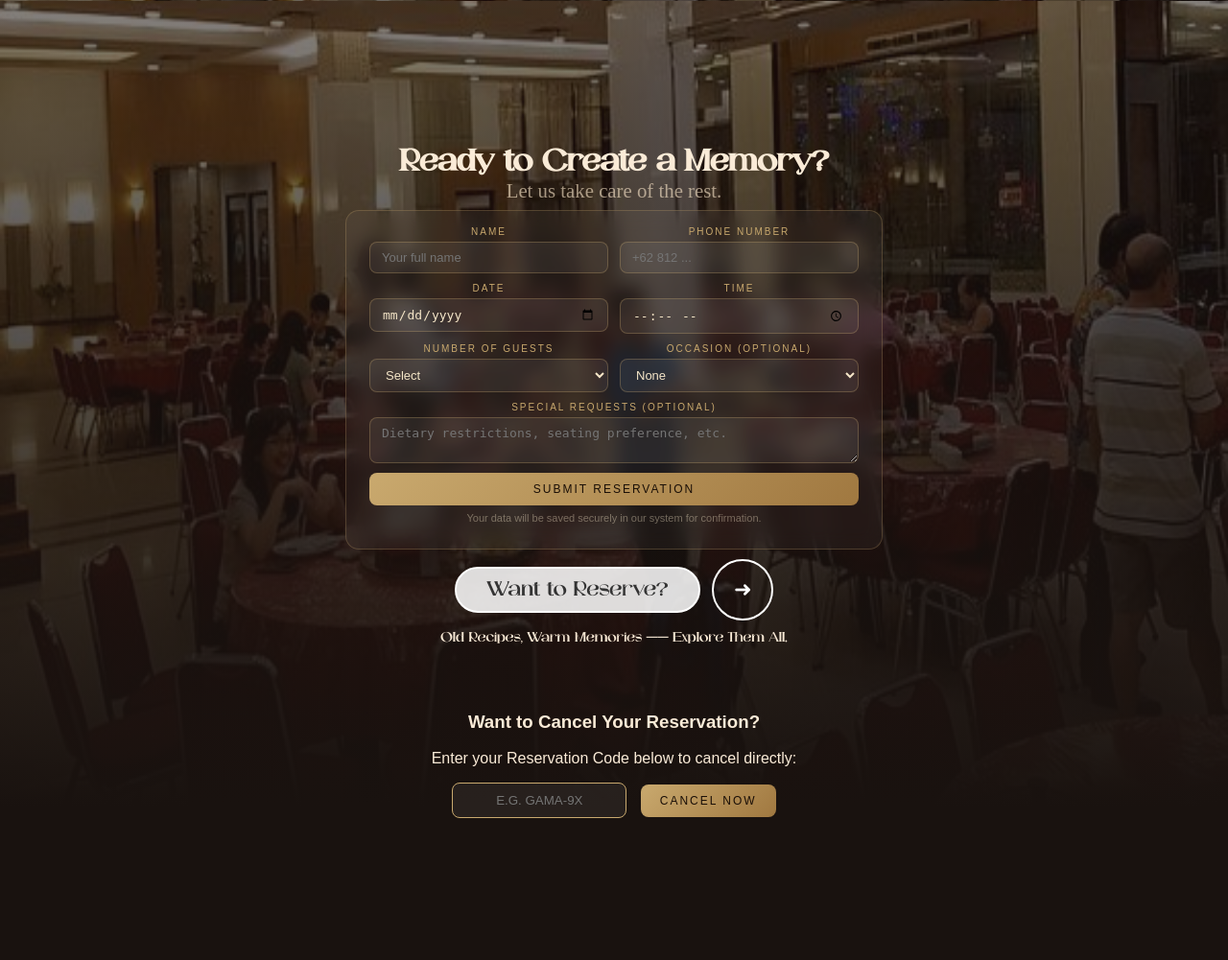
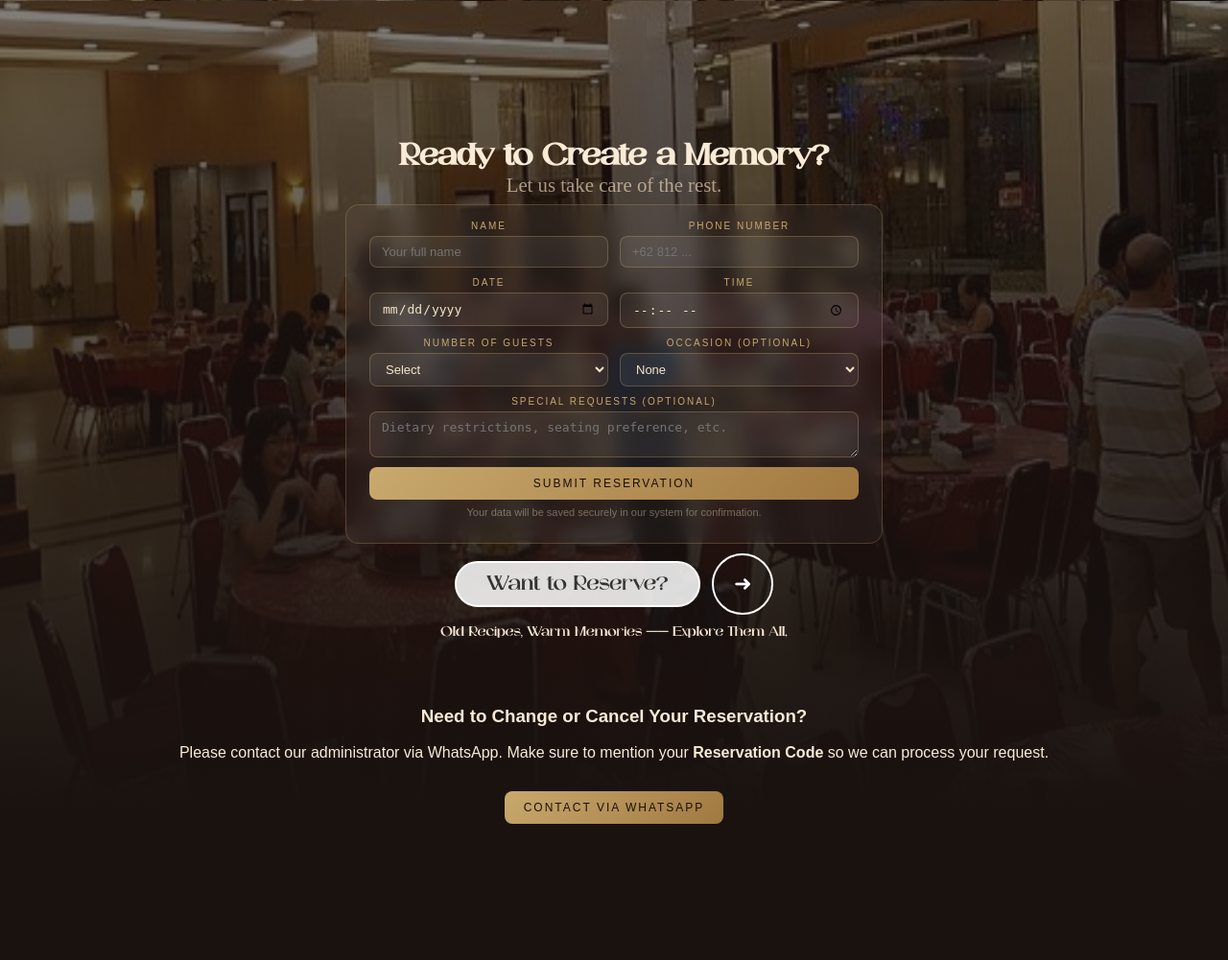
Before and after one commit to dothadance/gama_fixed_repository, a PHP site: page / in a window 1280 px wide. Shown: the part 2453-3454 px from the top of the page at 96% size. Run offline with PHP 8.4, Linux system fonts and the light colour scheme; some web fonts are replaced.

Commit message:
Update index.php
Changed user cancellation button

```diff
--- a/index.php
+++ b/index.php
@@ -180,15 +180,53 @@ if (isset($_GET['status']) && $_GET['status'] == 'success' && isset($_GET['code'
     <p>Old Recipes, Warm Memories ── Explore Them All.</p>
   </div>
 
-  <div class="cancel-reservation-wrapper" style="margin-top: 50px; text-align: center; color: antiquewhite;">
-    <h3>Want to Cancel Your Reservation?</h3>
-    <p>Enter your Reservation Code below to cancel directly:</p>
+<div class="cancel-reservation-wrapper" style="margin-top: 50px; text-align: center; color: antiquewhite;">
+    <h3>Need to Change or Cancel Your Reservation?</h3>
 
-    <form action="cancel_reservation.php" method="POST" style="display: inline-block;" onsubmit="return confirm('Are you sure you want to cancel this reservation?');">
-        <input type="text" name="reservation_code" placeholder="e.g. gama-9X" required
-               style="padding: 10px; border-radius: 8px; border: 1px solid #c9a96e; background: rgba(255,255,255,0.06); color: #f5e6c8; outline: none; width: 160px; text-align: center; text-transform: uppercase;">
-        <button type="submit" class="wa-btn" style="width: auto; padding: 10px 20px; margin-top: 0; margin-left: 10px; display: inline-block;">Cancel Now</button>
-    </form>
+    <p>
+        Please contact our administrator via WhatsApp.
+        Make sure to mention your <strong>Reservation Code</strong> so we can process your request.
+    </p>
+
+    <button type="button"
+            class="wa-btn"
+            style="width:auto; padding:10px 20px; margin-top:15px;"
+            onclick="openCancelModal()">
+        Contact via WhatsApp
+    </button>
+</div>
+
+<div id="cancelModal" class="gama-modal-overlay" style="display:none;">
+    <div class="gama-modal-box">
+
+        <div class="gama-modal-icon">📞</div>
+
+        <h2>Reservation Assistance</h2>
+
+        <p>
+            To cancel or modify your reservation, please contact our administrator via WhatsApp.
+        </p>
+
+        <div class="gama-code-box">
+            <span class="gama-code-title">IMPORTANT</span>
+            <span class="gama-code-value">Mention Your Reservation Code</span>
+        </div>
+
+        <p class="gama-modal-note">
+            Our team will verify your reservation and assist you with the cancellation or any changes.
+        </p>
+
+        <button class="gama-modal-btn" onclick="goWhatsApp()">
+            Continue to WhatsApp
+        </button>
+
+        <button class="gama-modal-btn"
+                style="margin-top:10px; background:#666;"
+                onclick="closeCancelModal()">
+            Close
+        </button>
+
+    </div>
 </div>
 
 <script>
@@ -227,7 +265,6 @@ if (isset($_GET['status']) && $_GET['status'] == 'success' && isset($_GET['code'
     <script>
         function closeGamaModal() {
             document.getElementById('customAlertModal').style.display = 'none';
-            // Bersihkan URL parameter agar kalau di-refresh pop-up tidak muncul lagi
             window.history.replaceState({}, document.title, 'index.php');
         }
     </script>
@@ -235,6 +272,21 @@ if (isset($_GET['status']) && $_GET['status'] == 'success' && isset($_GET['code'
 }
 ?>
 
+<script>
+function openCancelModal() {
+    document.getElementById("cancelModal").style.display = "flex";
+}
+
+function closeCancelModal() {
+    document.getElementById("cancelModal").style.display = "none";
+}
+
+function goWhatsApp() {
+    window.open("https://wa.me/628115631222", "_blank");
+    closeCancelModal();
+}
+</script>
+
 <script src="js/page1js.js"></script>
 
 </body>
```
